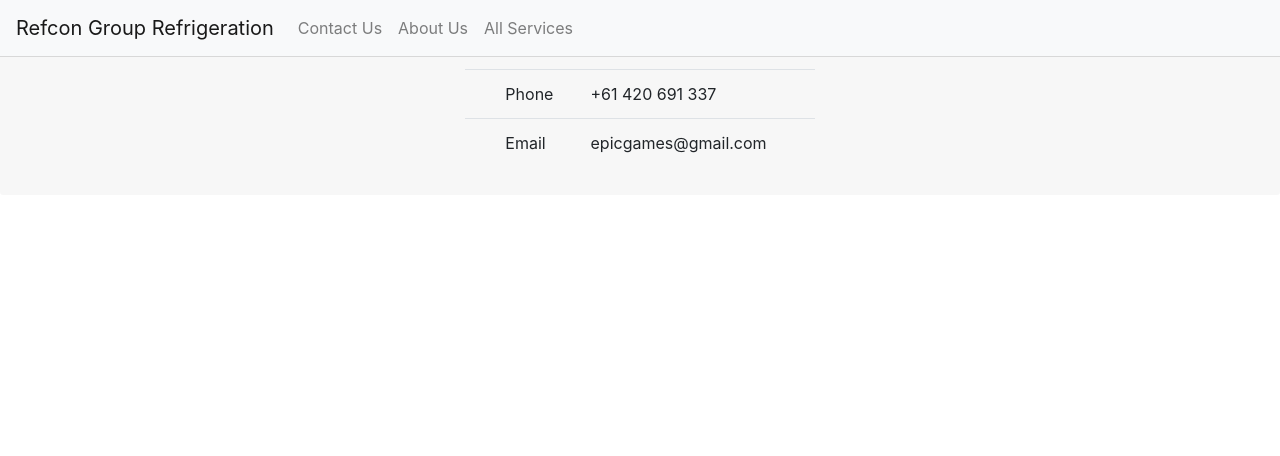
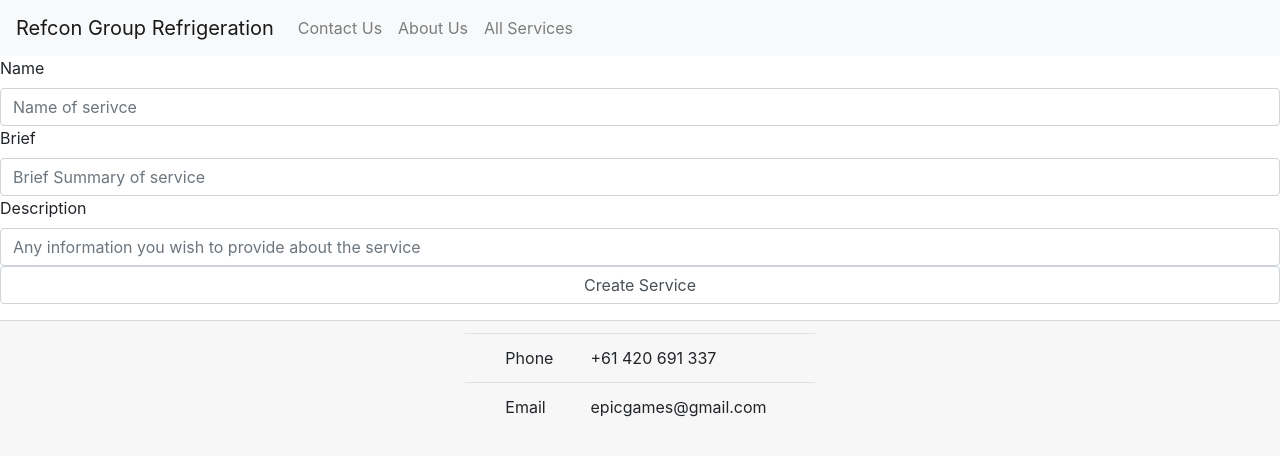
Before and after one commit to RefconGroup/client, a React (Create React App) app in the folder src/: page /admin/new in a window 1280 px wide. Shown: the top 456 px of the page. Built offline with nearby package versions, Linux system fonts and the light colour scheme; no server answers; the HTML template or start-up script is replaced by a standard one.

Commit message:
Added reactstrap to the NewService Component

```diff
--- a/src/components/App.jsx
+++ b/src/components/App.jsx
@@ -51,7 +51,7 @@
         <Route exact path="/" component={Home} />
           <div>
           <Route exact path="/services" render={() => <Services services={services}/>}  />
-          <Route exact path="/services/new" render={(props) => <NewService {...props} addNewService={addNewService} />} />
+          <Route exact path="/admin/new" render={(props) => <NewService {...props} addNewService={addNewService} />} />
           <Route exact path="/contact" component={Contact} />
           <Route exact path="/about" component={About} />
           <Route exact path="/admin" render={() => <Admin services={services}/>}  />
--- a/src/components/NewService.jsx
+++ b/src/components/NewService.jsx
@@ -1,19 +1,23 @@
 import React from "react"
+import { Form, FormGroup, Label, Input } from 'reactstrap';
+
 
 const NewService = (props) => {
 
     const {addNewService} = props
 
     return (
-		<form onSubmit={(event) => addNewService(event,props)}>
-			<label className="label">Name</label>
-			<input type="text" className="input" name="name" placeholder="Name of serivce" required></input>
-            <label className="label">Brief</label>
-			<input type="text" className="input" name="brief" placeholder="Brief Summary of service"></input>
-			<label className="label">Description</label>
-			<textarea className="input" name="description" placeholder="Any information you wish to provide about the service" required></textarea>
-				<input type="submit" value="Create Service" className="button is-info"></input>
-			</form>
+		<Form onSubmit={(event) => addNewService(event,props)}>
+			<FormGroup>
+				<Label className="Label">Name</Label>
+				<Input type="text" className="Input" name="name" placeholder="Name of serivce" required></Input>
+				<Label className="Label">Brief</Label>
+				<Input type="text" className="Input" name="brief" placeholder="Brief Summary of service"></Input>
+				<Label className="Label">Description</Label>
+				<Input className="Input" name="description" placeholder="Any information you wish to provide about the service" required></Input>
+					<Input type="submit" value="Create Service" className="button is-info"></Input>
+					</FormGroup>
+			</Form>
 	)
 
 }
```
